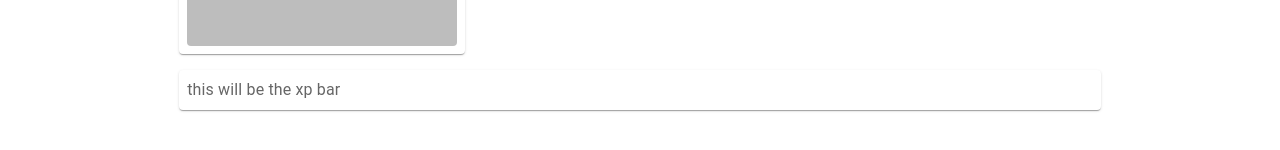
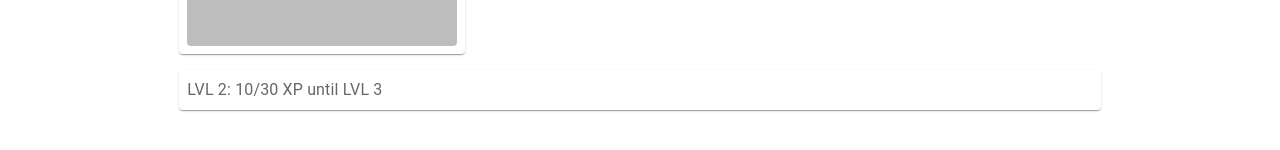
Before and after one commit to davitvoski/body-quest, a React (Vite) app in the folder client/: page /Profile in a window 1280 px wide. Shown: the part 302-452 px from the top of the page. Built offline with nearby package versions, Linux system fonts and the light colour scheme.

Commit message:
Add levels/xp calculations

```diff
--- a/client/src/component/Profile/Profile.tsx
+++ b/client/src/component/Profile/Profile.tsx
@@ -13,11 +13,11 @@ const Item = styled(Paper)(({ theme }) => ({
 export const Profile = () => {
     const [username, setUsername] = useState("")
     const [email, setEmail] = useState("")
-    const [level, setLevel] = useState()
+    const [experience, setExperience] = useState(10)
 
     return(
         <div className="profile">
-            <ProfileView username={username} email={email}></ProfileView>
+            <ProfileView username={username} email={email} experience={experience}></ProfileView>
         </div>
     )
 }
--- a/client/src/component/Profile/ProfileView.tsx
+++ b/client/src/component/Profile/ProfileView.tsx
@@ -9,7 +9,17 @@ const Item = styled(Paper)(({ theme }) => ({
     color: theme.palette.text.secondary,
   }));
 
-export const ProfileView = (props: { username: string; email: string; }) => {
+export const ProfileView = (props: { username: string; email: string; experience: number;}) => {
+    const getLevelFromXP = (xp: number) => {
+        return Math.floor((-5 + Math.sqrt(25+20 * xp)) / 10 + 1)
+    }
+
+    const currentLevel = getLevelFromXP(props.experience)
+
+    const nextLevel = (xp: number) => {
+        return 10 * ((getLevelFromXP(xp) + 1) * ((getLevelFromXP(xp) + 1) - 1 ) / 2 )
+    }
+
     return(
         <Grid container spacing={4} sx={{ padding: "5%" }}>
             <Grid item xs={4}>
@@ -35,7 +45,7 @@ export const ProfileView = (props: { username: string; email: string; }) => {
                 </Grid>
             </Grid>
             <Grid item xs={12}>
-                <Item>this will be the xp bar</Item>
+                <Item>LVL { currentLevel }: { props.experience }/{ nextLevel(props.experience) } XP until LVL { currentLevel + 1 } </Item>
             </Grid>
         </Grid>
     )
```
